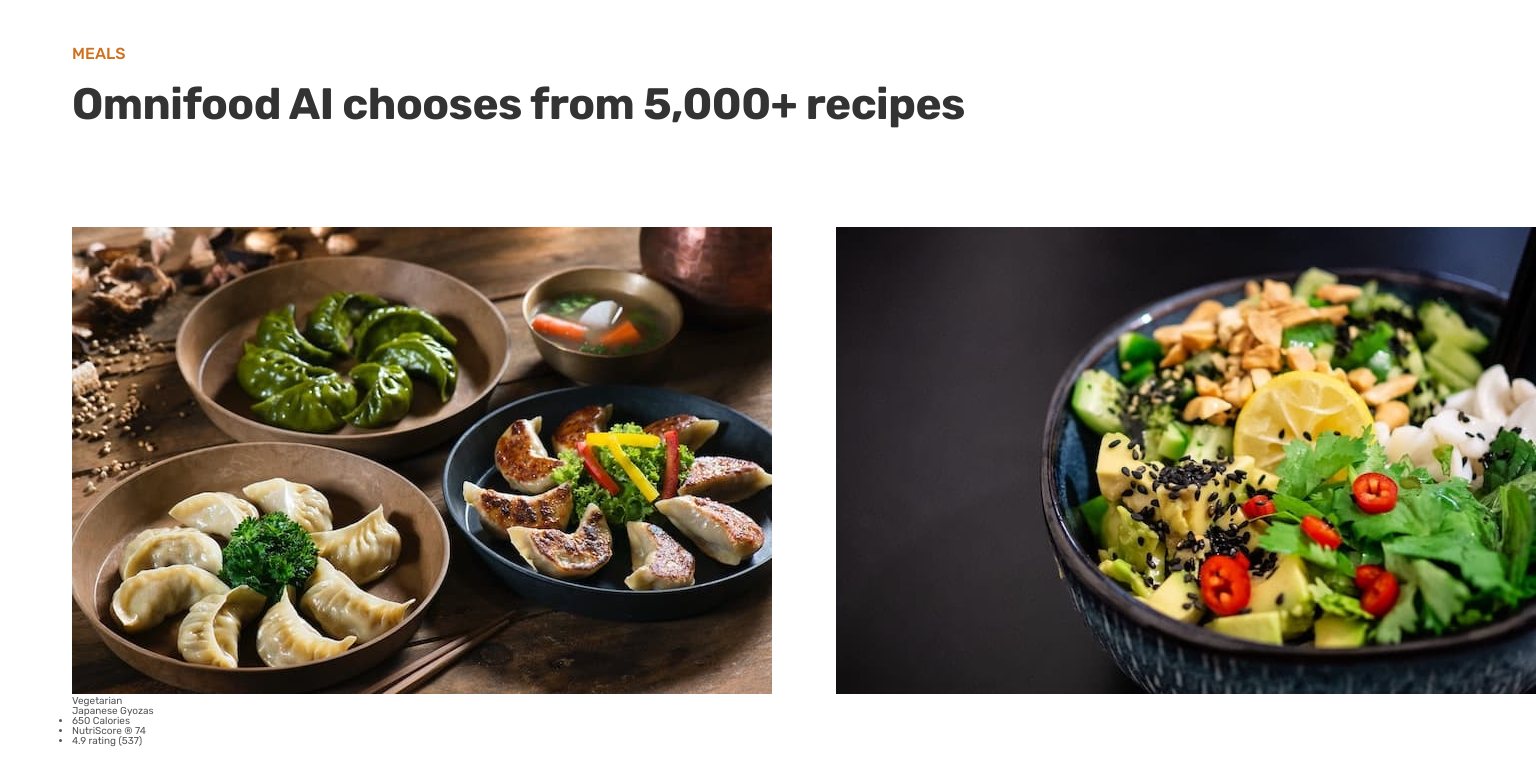
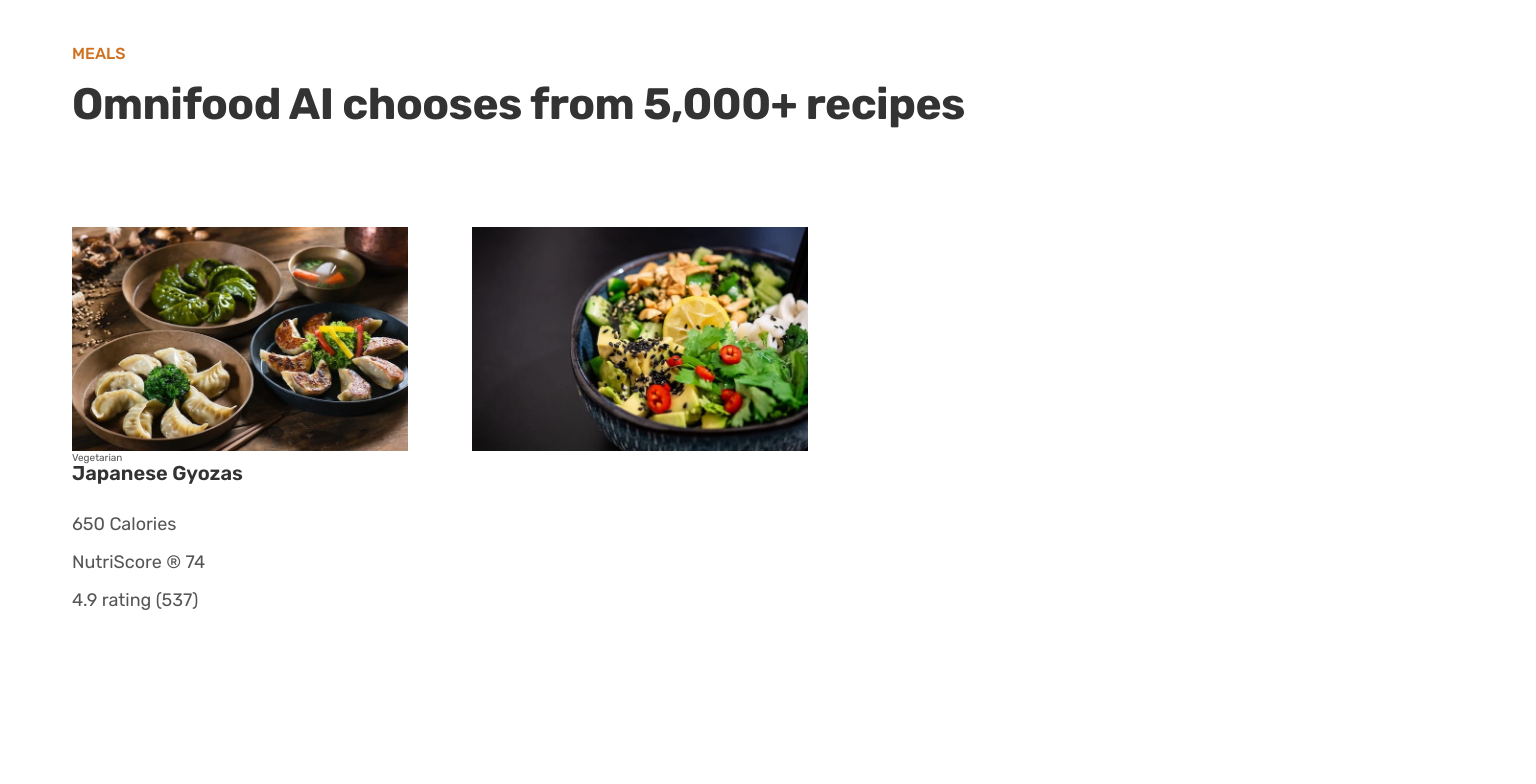
Before and after one commit to sepide-rezzayi/omnifood-web-desktop, a plain HTML site: page index.html in a window 1280 px wide. Shown: the part 2583-3367 px from the top of the page, 1536 px wide, since content can reach past the window. After the commit the page ends 3288 px from the top, so only its background shows below. Drawn offline with Linux system fonts and the light colour scheme.

Commit message:
add style to meals section

```diff
--- a/css/style.css
+++ b/css/style.css
@@ -215,3 +215,22 @@
 .section-meals {
   padding: 9.6rem 0;
 }
+.meal-img{
+  width: 100%;
+}
+.meal-title{
+  font-size: 2rem;
+  color: #333333;
+  font-weight: 600;
+margin-bottom: 3.2rem;
+}
+.meals-attributes{
+  display: flex;
+  flex-direction: column;
+  gap: 2rem;
+  list-style: none;
+
+}
+.meal-attribut{
+  font-size: 1.8rem;
+}
```
